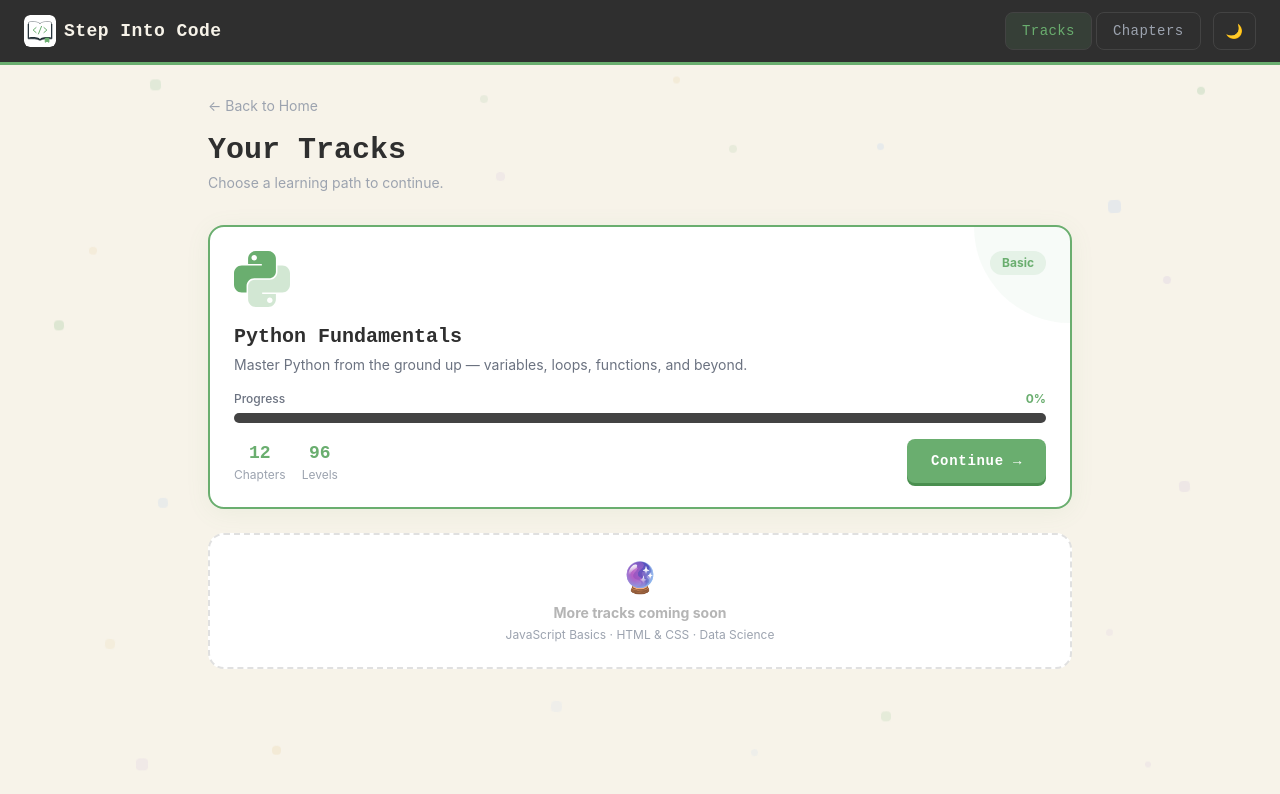
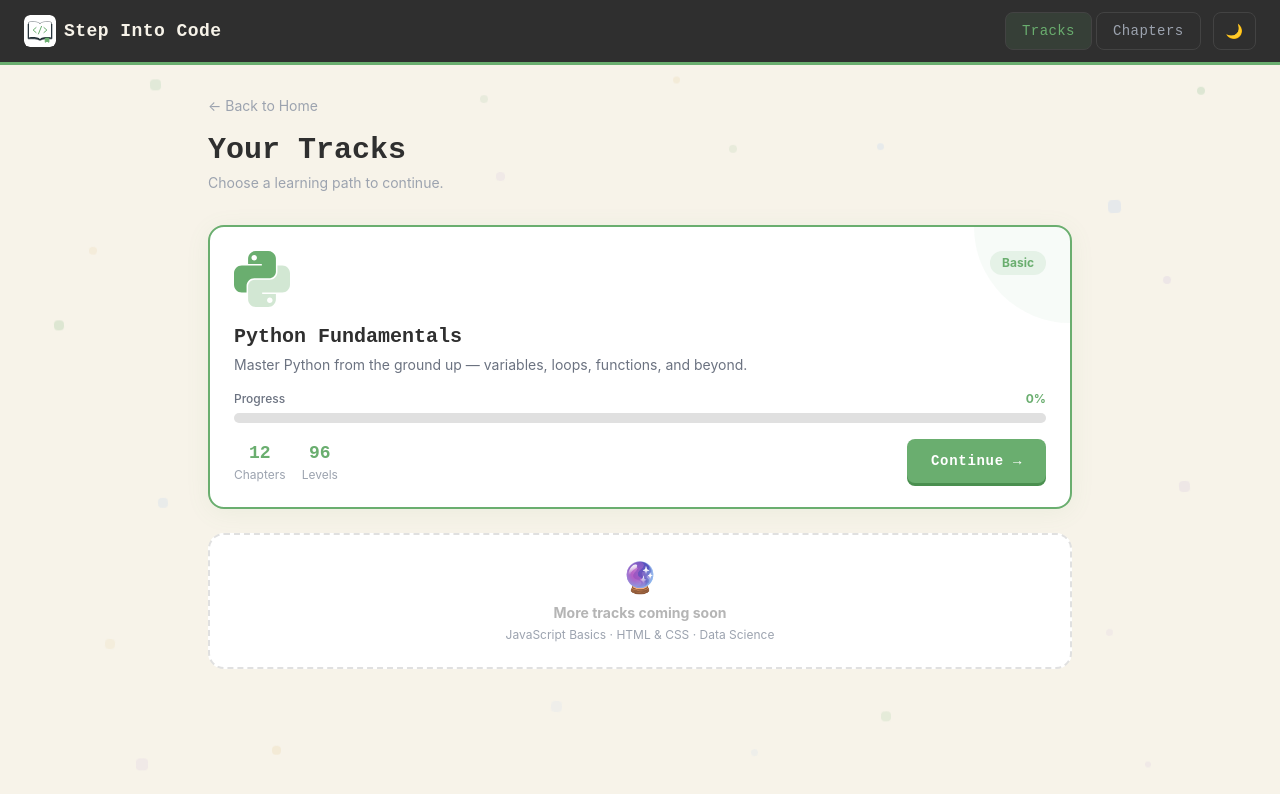
Before and after one commit to Joshua123895/Step-Into-Code, a React (Vite) app: page /tracks in a window 1280 px wide. Shown: the top 794 px of the page. Built offline with nearby package versions, Linux system fonts and the light colour scheme.

Commit message:
minor fix color\

```diff
--- a/src/components/ProgressBar.jsx
+++ b/src/components/ProgressBar.jsx
@@ -13,7 +13,7 @@ export default function ProgressBar({ value, color = "#6AAE6F", height = 10, sho
       )}
       <div
         className="w-full rounded-full overflow-hidden"
-        style={{ height, background: "var(--border)" }}
+        style={{ height, background: "var(--bar-track)" }}
       >
         <div
           className="h-full rounded-full transition-all duration-700"
--- a/src/index.css
+++ b/src/index.css
@@ -10,6 +10,7 @@
   --text-muted: #9CA3AF;
   --text-disabled: #B5B5B5;
   --border: #434343;
+  --bar-track: #E0E0E0;
   --border-strong: #E0E0E0;
   --nav-bg: #2F2F2F;
   --nav-text: #F7F3E9;
@@ -26,6 +27,7 @@
   --text-muted: #6B7280;
   --text-disabled: #6B7280;
   --border: #252740;
+  --bar-track: #252740;
   --border-strong: #4a4a6a;
   --nav-bg: #0d0e17;
   --nav-text: #CDD6F4;
```
